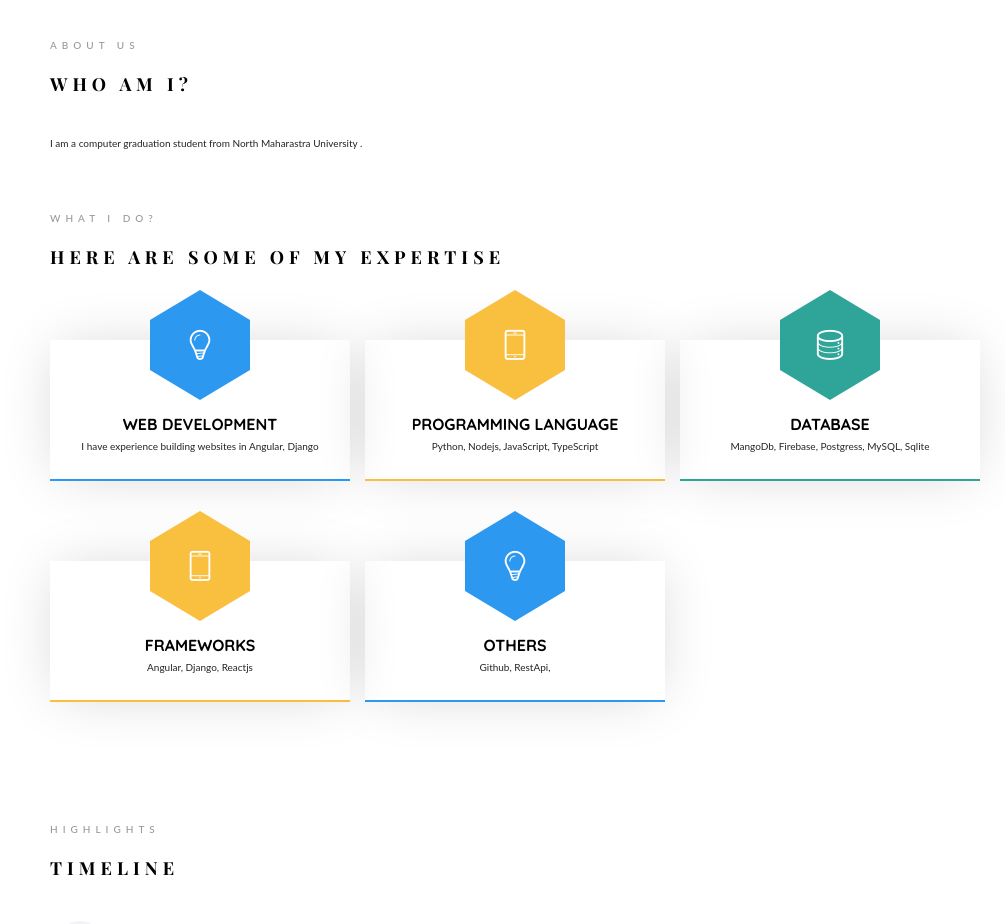
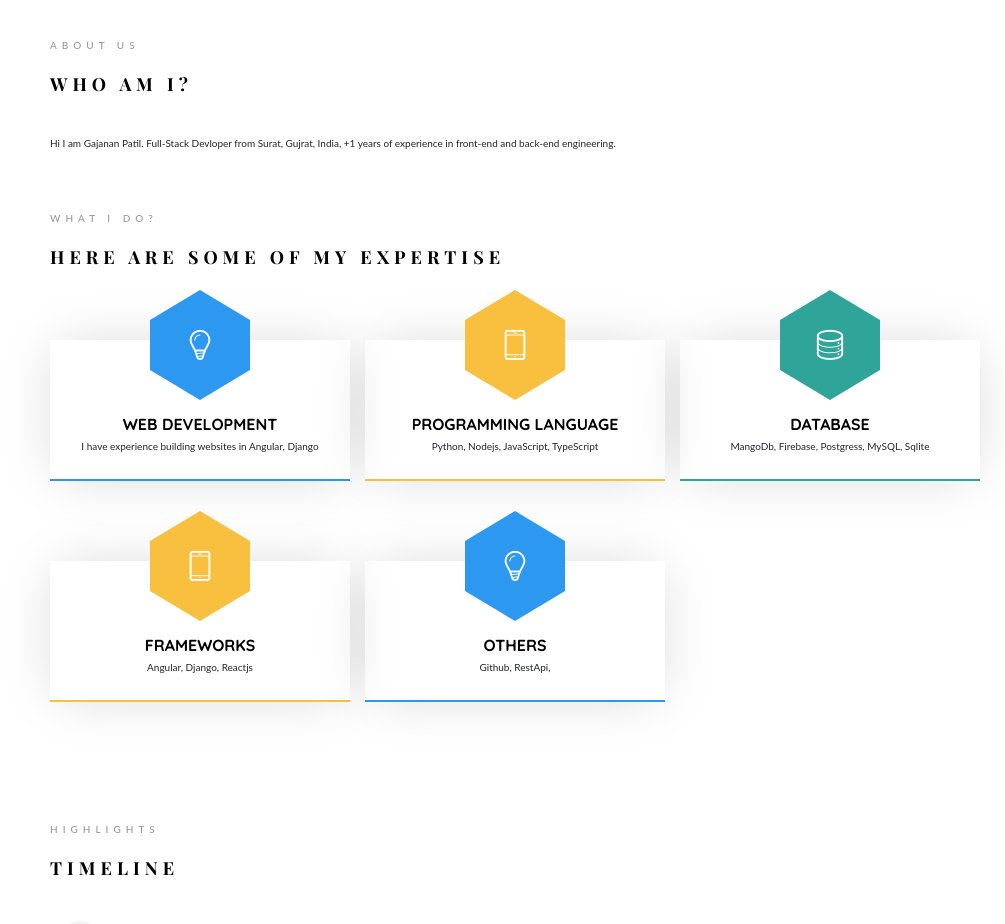
Before and after one commit to gajanan0707/My_PortFolio, a React (Create React App) app: page / in a window 1280 px wide. Shown: the part 802-1726 px from the top of the page, without its empty margins (275-1280 px from the left). Built offline with nearby package versions, Linux system fonts and the light colour scheme; a web font is replaced by a local one.

Commit message:
Update about.jsx

```diff
--- a/src/components/about.jsx
+++ b/src/components/about.jsx
@@ -17,8 +17,9 @@ export default class About extends Component {
                       <span className="heading-meta">About Us</span>
                       <h2 className="colorlib-heading">Who Am I?</h2>
                       <p>
-                        I am a computer graduation student from North Maharastra
-                        University .
+      Hi I am Gajanan Patil.
+      Full-Stack Devloper from Surat, Gujrat, India,
+      +1 years of experience in front-end and back-end engineering.
                       </p>
                     </div>
                   </div>
```
